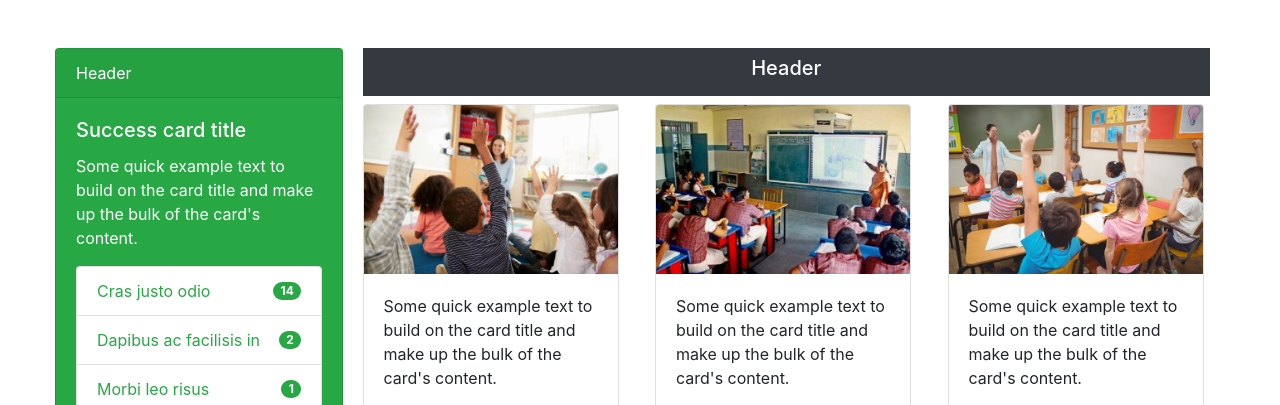
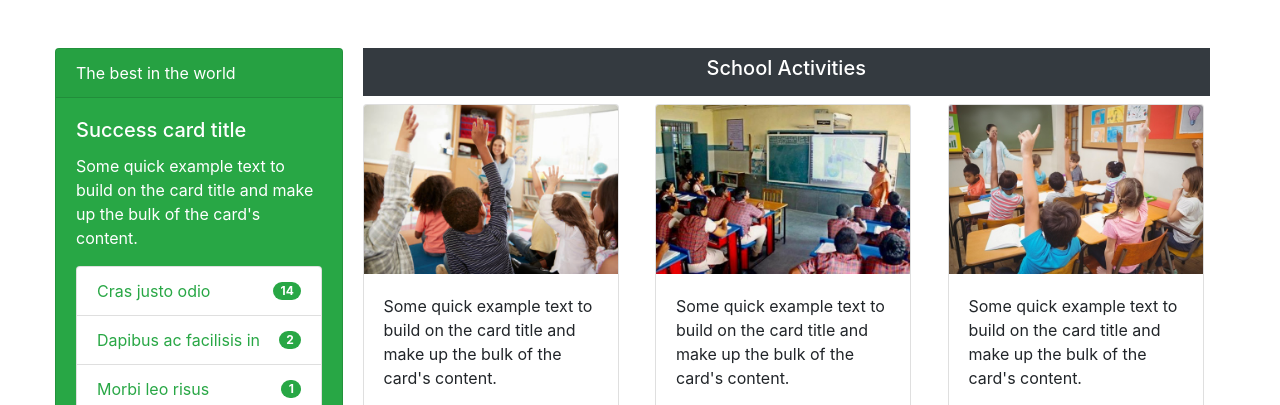
Before and after one commit to Mustack-Rabbi/School-Website, a plain HTML site: page index.html in a window 1280 px wide. Shown: the part 880-1285 px from the top of the page. Drawn offline with nearby package versions, Linux system fonts and the light colour scheme.

Commit message:
title name change

```diff
--- a/index.html
+++ b/index.html
@@ -191,7 +191,7 @@
     <!--left-colam card1 -->
     <div class="row">
      <div class="card text-white bg-success mb-3" style="max-width: 18rem;">
-    <div class="card-header">Header</div>
+    <div class="card-header">The best in the world</div>
     <div class="card-body">
       <h5 class="card-title">Success card title</h5>
       <p class="card-text">Some quick example text to build on the card title and make up the bulk of the card's content.
@@ -232,7 +232,7 @@
   <div class="col-9">
     <div class="row">
       <div class="col">
-      <div class="h5 bg-dark h-100 text-white d-flex justify-content-center p-2">Header</div>
+      <div class="h5 bg-dark h-100 text-white d-flex justify-content-center p-2">School Activities</div>
     </div>
     </div>
       <!--right-colam-9 card -->
```
